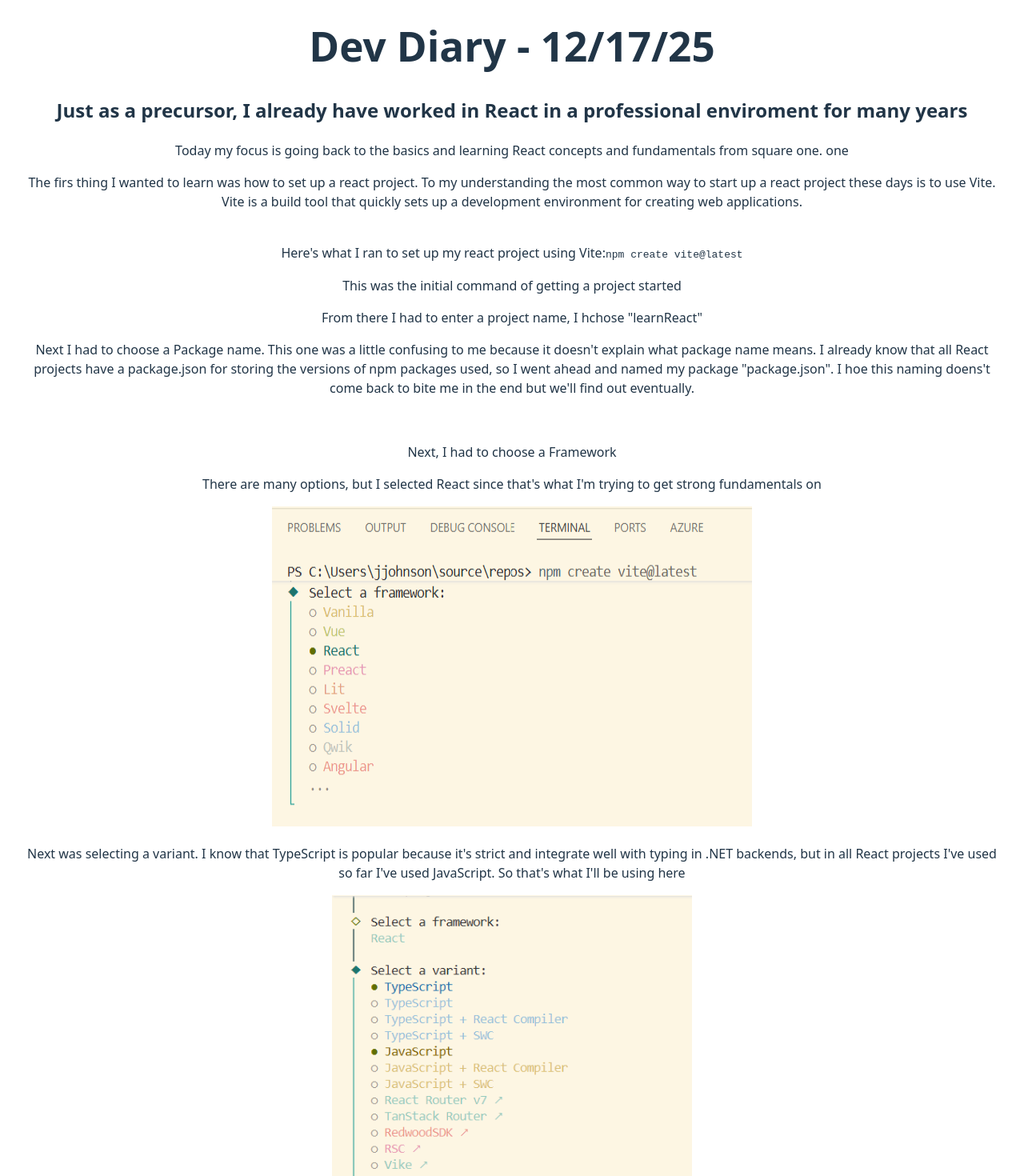
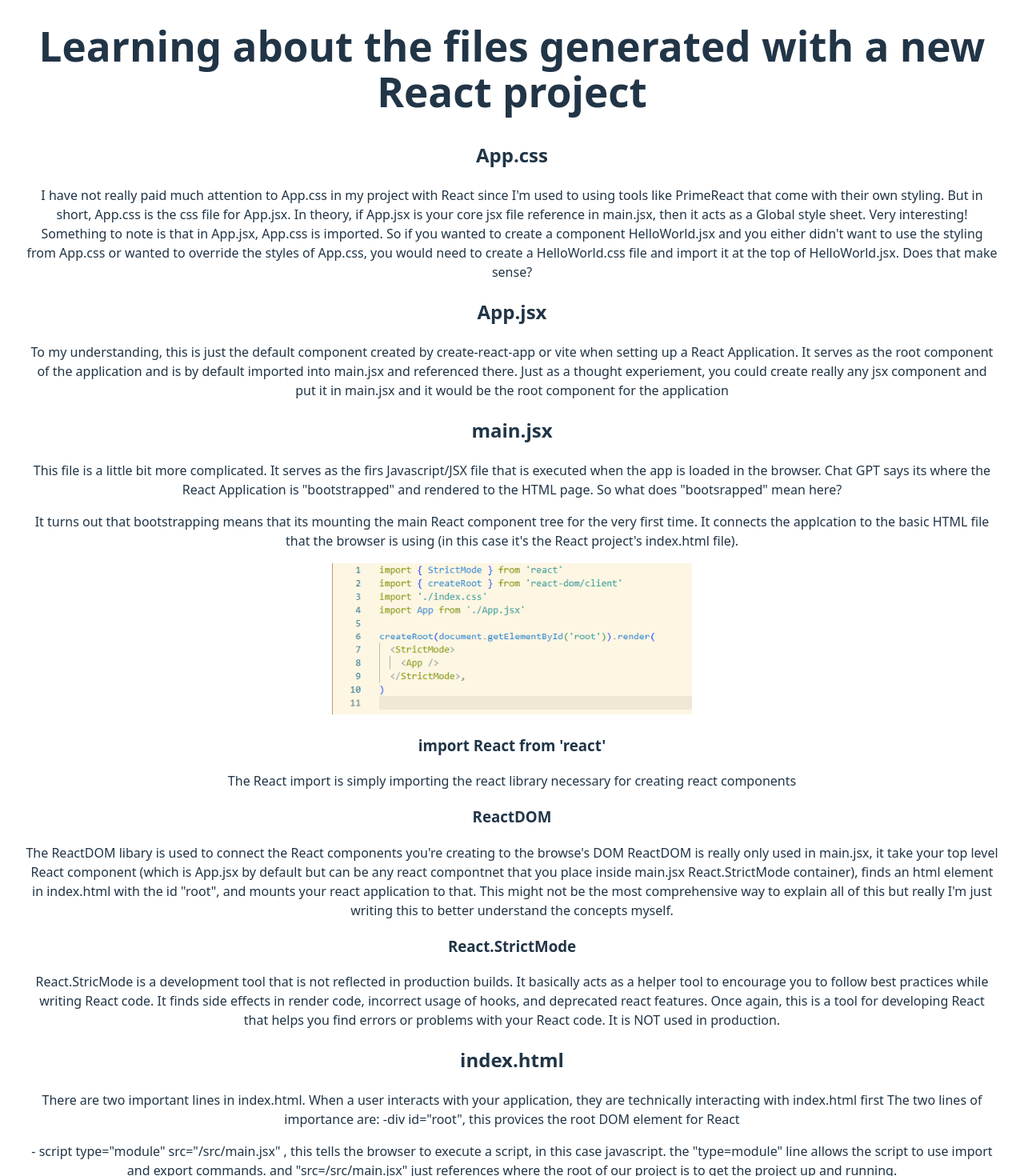
Before and after one commit to JimAtInfoworks/learnReact, a React (Vite) app: page / in a window 1280 px wide. Shown: the part 80-1550 px from the top of the page at 80% size. Built offline with nearby package versions, Linux system fonts and the light colour scheme.

Commit message:
added new log covering the concepts behind index.html and main.jsx

```diff
--- a/src/App.jsx
+++ b/src/App.jsx
@@ -2,7 +2,7 @@
 import reactLogo from './assets/react.svg'
 import viteLogo from '/vite.svg'
 import './App.css'
-import Log121725 from './components/dev-diary/log121725.jsx'
+import Log121725 from './components/dev-diary/Log_12_17_25.jsx'
 import HomePage from './components/HomePage.jsx'
 
 export function MyButton() {
--- a/src/components/HomePage.jsx
+++ b/src/components/HomePage.jsx
@@ -1,6 +1,7 @@
 import React from 'react';
 import { useState } from 'react';
-import Log121725 from './dev-diary/log121725.jsx';
+import Log_12_17_25 from './dev-diary/Log_12_17_25.jsx';
+import Log_12_18_25 from './dev-diary/Log_12_18_25.jsx';
 import TypeRImage from './TypeRImage.jsx';
 
 export default function HomePage() {
@@ -8,7 +9,7 @@
     let content;
 
     if(isLoggedIn) {
-        content = <Log121725 />;
+        content = <Log_12_18_25 />;
     } else {
         content = <TypeRImage />;
     }
--- /dev/null
+++ b/src/components/dev-diary/Log_12_18_25.jsx
@@ -0,0 +1,74 @@
+export default function Log_12_18_25 () {
+
+    const mainJsxImage = {
+        src: '/src/assets/mainJsx.png',
+        alt: 'main.jsx file',
+        imageWidth: "450px",
+        imageHeight: "450px"
+    }
+
+    return (
+        <>
+            <h1>Learning about the files generated with a new React project</h1>
+
+            <h2>App.css</h2>
+            <p>I have not really paid much attention to App.css in my project with React since I'm used to using tools like PrimeReact that
+                come with their own styling. But in short, App.css is the css file for App.jsx. In theory, if App.jsx is your core jsx file
+                reference in main.jsx, then it acts as a Global style sheet. Very interesting!
+
+                Something to note is that in App.jsx, App.css is imported. So if you wanted to create a component HelloWorld.jsx and you either
+                didn't want to use the styling from App.css or wanted to override the styles of App.css, you would need to create a HelloWorld.css
+                file and import it at the top of HelloWorld.jsx. Does that make sense?
+            </p>
+
+            <h2>App.jsx</h2>
+            <p>
+            To my understanding, this is just the default component created by create-react-app or vite when setting up a React Application. It
+            serves as the root component of the application and is by default imported into main.jsx and referenced there. Just as a thought
+             experiement, you could create really any jsx component and put it in main.jsx and it would be the root component for the application
+            </p>
+
+            <h2>main.jsx</h2>
+            <p>This file is a little bit more complicated. It serves as the firs Javascript/JSX file that is executed when the app is loaded in
+                the browser. Chat GPT says its where the React Application is "bootstrapped" and rendered to the HTML page. So what does "bootsrapped"
+                mean here? </p>
+
+            <p>It turns out that bootstrapping means that its mounting the main React component tree for the very first time. It connects the applcation
+                to the basic HTML file that the browser is using (in this case it's the React project's index.html file).</p>
+
+            <img
+                src = {mainJsxImage.src}
+                alt = {mainJsxImage.alt}
+                width = {mainJsxImage.imageWidth}
+                height = {mainJsxImage.imageHeigh}
+            />
+
+            <h3>import React from 'react'</h3>
+            <p>The React import is simply importing the react library necessary for creating react components </p>
+
+            <h3>ReactDOM</h3>
+            <p> The ReactDOM libary is used to connect the React components you're creating to the browse's DOM
+
+                ReactDOM is really only used in main.jsx, it take your top level React component (which is App.jsx by default but can be any react compontnet
+                that you place inside main.jsx  React.StrictMode container), finds an html element in index.html with the id "root", and mounts your react
+                application to that. This might not be the most comprehensive way to explain all of this but really I'm just writing this to better understand
+                the concepts myself.
+            </p>
+
+            <h3>React.StrictMode</h3>
+            <p>React.StricMode is a development tool that is not reflected in production builds. It basically acts as a helper tool to encourage you to follow best
+                practices while writing React code. It finds side effects in render code, incorrect usage of hooks, and deprecated react features. Once again, this is
+                a tool for developing React that helps you find errors or problems with your React code. It is NOT used in production.
+            </p>
+
+            <h2>index.html</h2>
+            <p>There are two important lines in index.html. When a user interacts with your application, they are technically interacting with index.html first
+                The two lines of importance are:
+                    -div id="root", this provices the root DOM element for React</p>
+                    - script type="module" src="/src/main.jsx" , this tells the browser to execute a script, in this case javascript. the "type=module" line allows
+                    the script to use import and export commands. and "src=/src/main.jsx" just references where the root of our project is to get the project up and running.
+
+
+        </>
+    )
+}
```
Also changed, not shown: src/assets/mainJsx.png (added), src/components/dev-diary/Log_12_17_25.jsx (renamed from src/components/dev-diary/Log121725.jsx).
